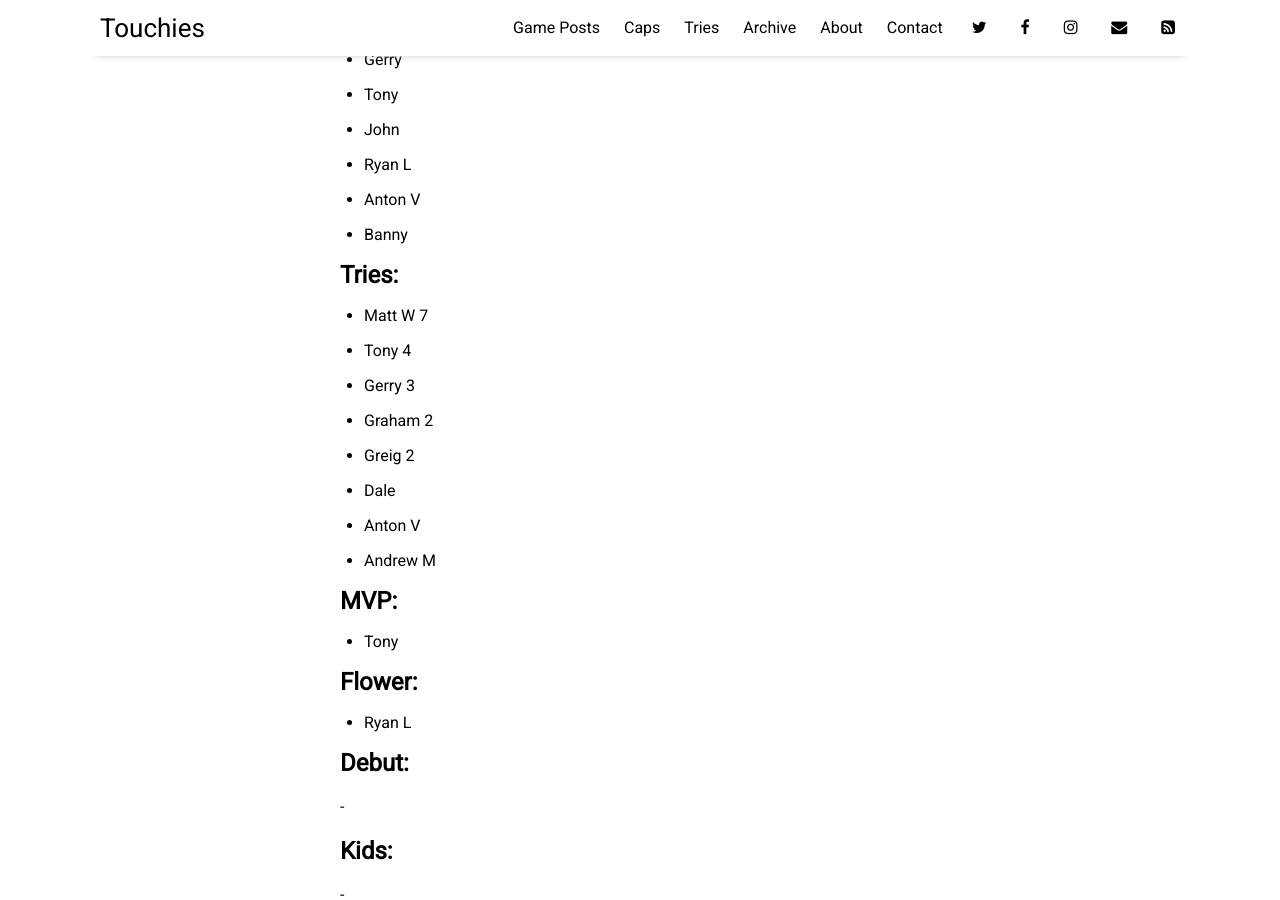
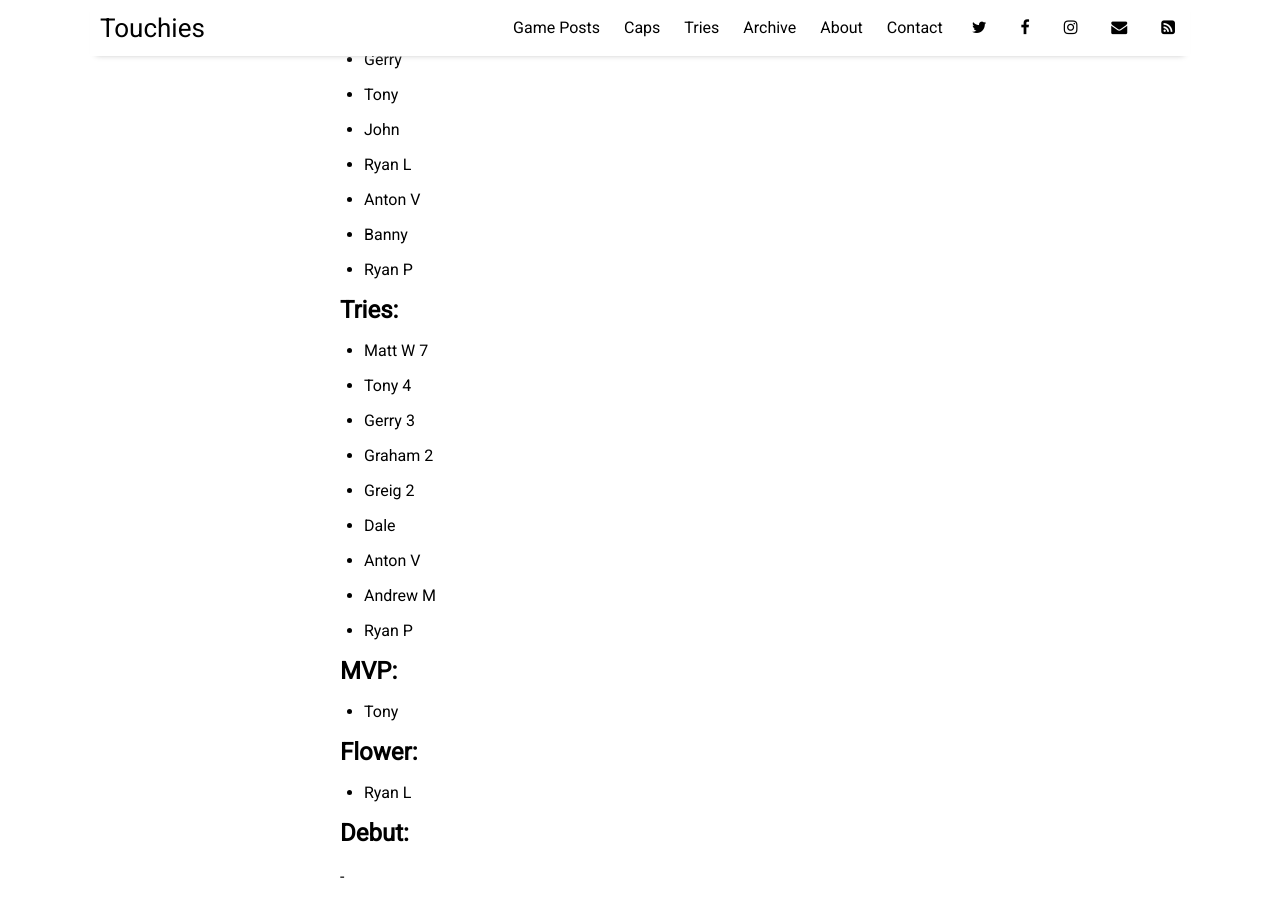
Before and after one commit to sundayrugby/sundayrugby.github.io, a Jekyll site: the page built from _posts/2023-03-05-AK.md, in a window 1280 px wide and 900 px high, scrolled down 763 px. Built offline with Jekyll 4.4.1, drawn with Linux system fonts in a browser that asks for light colours; nearby versions of some CDN libraries.

Commit message:
Update 2023-03-05-AK.md

```diff
--- a/_posts/2023-03-05-AK.md
+++ b/_posts/2023-03-05-AK.md
@@ -24,6 +24,7 @@ image: 2023_03_05.jpg
 * Ryan L
 * Anton V
 * Banny
+* Ryan P
 
 
 ## Tries:
@@ -36,6 +37,7 @@ image: 2023_03_05.jpg
 * Dale
 * Anton V
 * Andrew M
+* Ryan P
 
 
 ## MVP:
```
